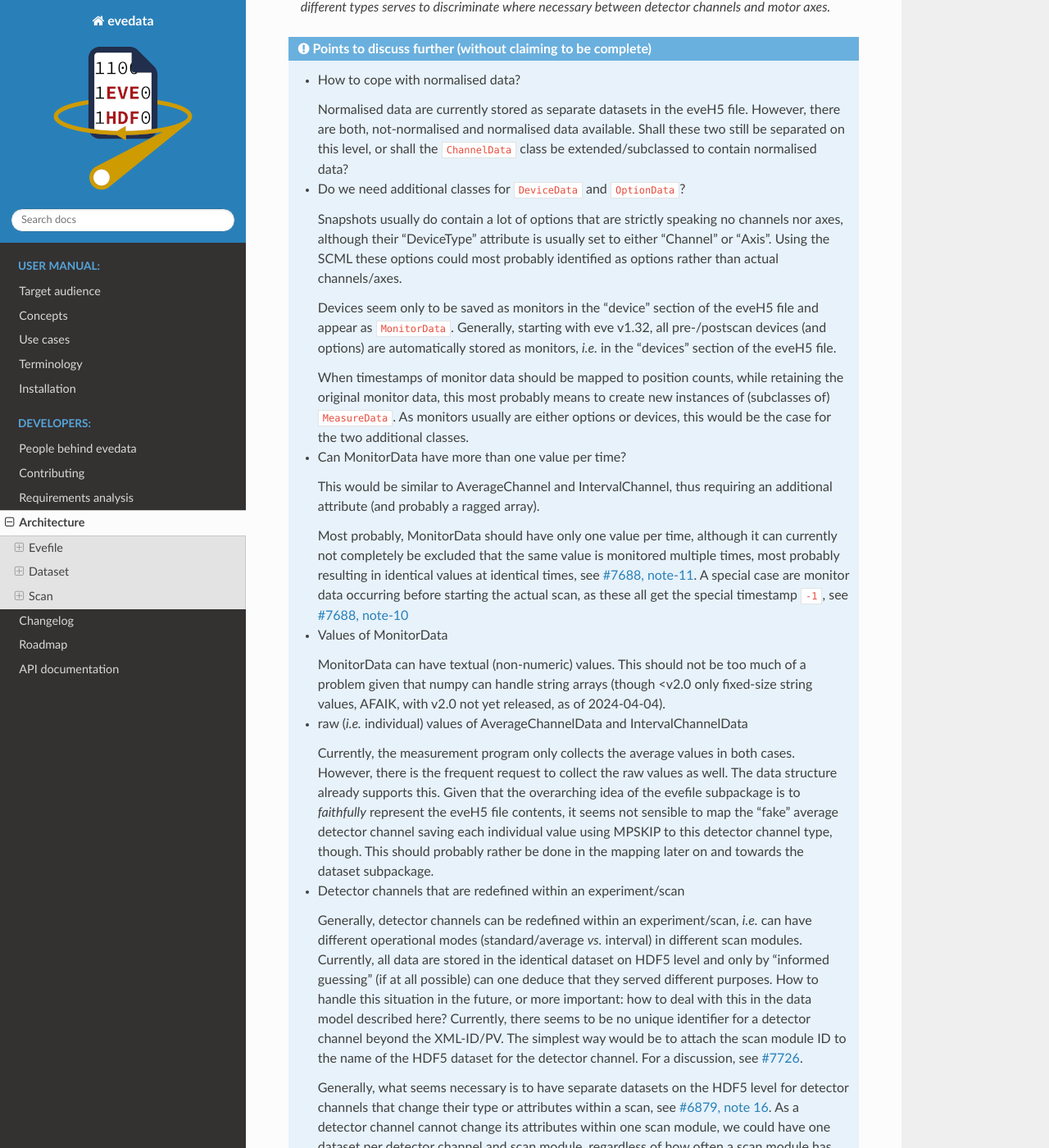
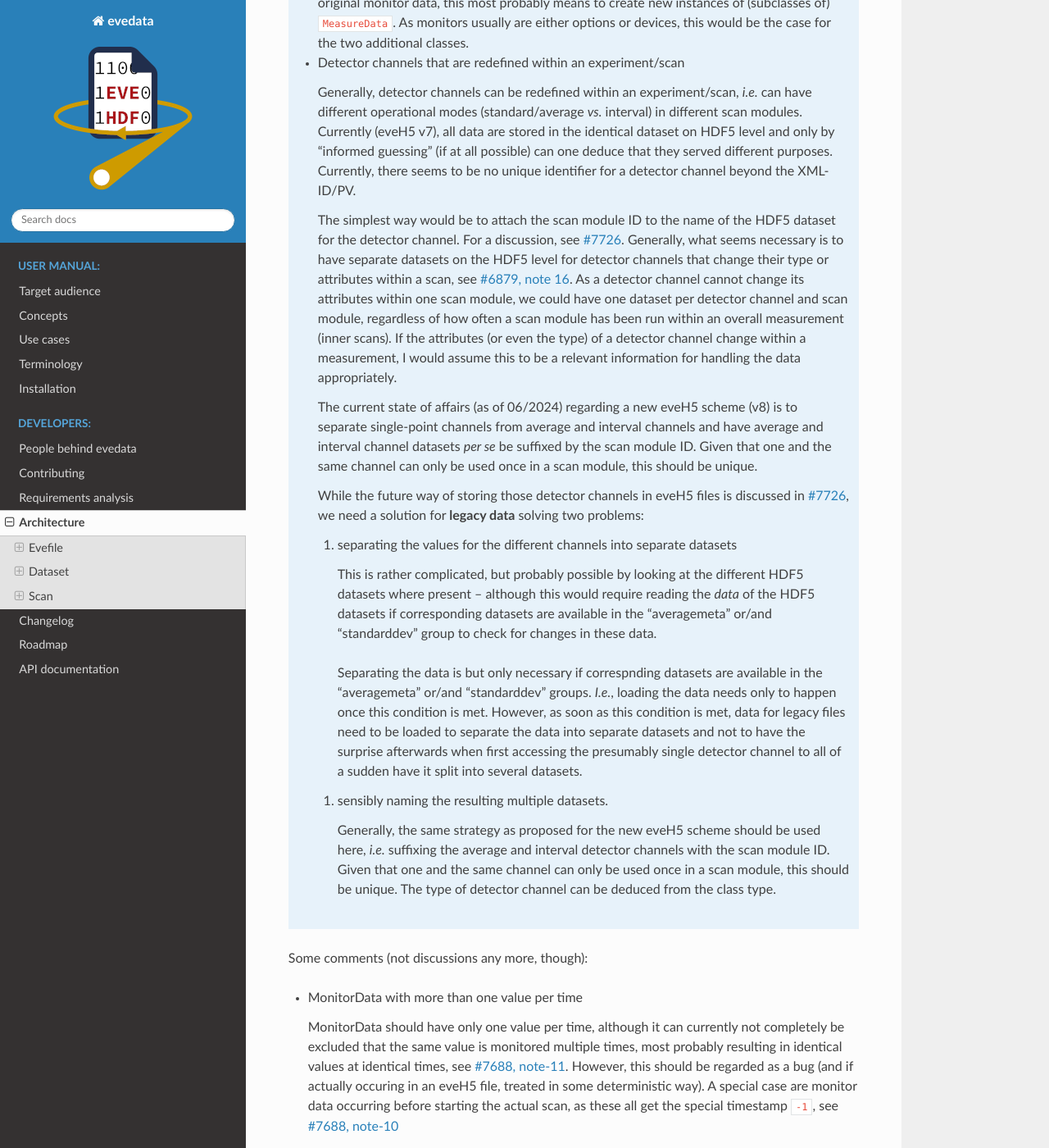
Before and after one commit to tillbiskup/evedata, a Sphinx documentation site: the page built from docs/architecture.rst, in a window 1280 px wide and 1400 px high, scrolled down 6924 px. Shown: the whole window at 82% size. Built offline with Sphinx 7.4.7 and the Read the Docs theme 2.0.0, drawn with Linux system fonts in a browser that asks for light colours; some of the changed text lies outside the part shown.

Commit message:
Cleanup architecture planning: remove many no longer open questions; update schemata accordingly

```diff
--- a/docs/architecture.rst
+++ b/docs/architecture.rst
@@ -113,67 +113,41 @@ Despite the opposite chain of dependencies, starting with the ``file`` module se
 
 .. admonition:: Points to discuss further (without claiming to be complete)
 
-    * Monitors
-
-      It turned out that we most probably need to distinguish between datasets from the standard and snapshot sections, as datasets on the HDF5 level can have identical names in both sections (and for good reasons). Hence, the current data model has two attributes/lists: data (for datasets of the standard section) and snapshots (for datasets of the snapshot section).
-
-      How to deal with monitors? It seems more consistent and logical to separate them into their own list as well, at least on the evefile subpackage level. This would relax the discussion as of how to map monitor timestamps to position counts, as monitors would be once more marked as clearly different from motor axes/detector channels.
-
     * Comments
 
       Is there a need to distinguish between file-level comments and life comments (aka log messages)? If so, shall this be done in the ``EveFile`` class or in the ``Comment`` class (possibly by means of two subtypes of the ``Comment`` class)?
-
-    * location attribute
-
-      In the UML schema, the "location" attribute of the HDF5 root group has already been renamed into "measurement_station", as this seems to fit better. How about renaming the attribute in the eveH5 schema as well?
 
 
 data module
 ~~~~~~~~~~~
 
-Data are organised in "datasets" within HDF5, and the ``evefile.data`` module provides the relevant entities to describe these datasets. Although currently (as of 03/2024, eve version 2.0) neither average nor interval detector channels save the individual data points, at least the former is a clear need of the engineers/scientists (see their use of the MPSKIP feature to "fake" an average detector channel saving the individual data points). Hence, the data model already respects this use case. As per position (count) there can be a variable number of measured points, the resulting array is no longer rectangular, but a "ragged array". While storing such arrays is possible directly in HDF5, the implementation within evedata is entirely independent of the actual representation in the eveH5 file.
+Data are organised in "datasets" within HDF5, and the ``evefile.data`` module provides the relevant entities to describe these datasets. Although currently (as of 06/2024, eve version 2.1) neither average nor interval detector channels save the individual data points, at least the former is a clear need of the engineers/scientists (see their use of the MPSKIP feature to "fake" an average detector channel saving the individual data points). Hence, the data model already respects this use case. As per position (count) there can be a variable number of measured points, the resulting array is no longer rectangular, but a "ragged array". While storing such arrays is possible directly in HDF5, the implementation within evedata is entirely independent of the actual representation in the eveH5 file.
 
 
 .. figure:: uml/evedata.evefile.data.*
     :align: center
     :width: 750px
 
-    Class hierarchy of the evefile.data module. Each class has a corresponding metadata class in the evefile.metadata module. While in this diagram, the child classes of MeasureData seem to be identical, they have a different type of metadata (see the evefile.metadata module below). Generally, having different types serves to discriminate where necessary between detector channels and motor axes.
+    Class hierarchy of the evefile.data module. Each class has a corresponding metadata class in the evefile.metadata module. While in this diagram, some child classes seem to be identical, they have a different type of metadata (see the evefile.metadata module below). Generally, having different types serves to discriminate where necessary between detector channels and motor axes.
 
 
 .. admonition:: Points to discuss further (without claiming to be complete)
 
-    * How to cope with normalised data?
-
-      Normalised data are currently stored as separate datasets in the eveH5 file. However, there are both, not-normalised and normalised data available. Shall these two still be separated on this level, or shall the ``ChannelData`` class be extended/subclassed to contain normalised data?
-
     * Do we need additional classes for ``DeviceData`` and ``OptionData``?
 
-      Snapshots usually do contain a lot of options that are strictly speaking no channels nor axes, although their "DeviceType" attribute is usually set to either "Channel" or "Axis". Using the SCML these options could most probably identified as options rather than actual channels/axes.
+      Snapshots usually do contain a lot of options that are strictly speaking no channels nor axes, although their "DeviceType" attribute is usually set to either "Channel" or "Axis". Using the SCML these options could most probably be identified as options rather than actual channels/axes.
 
       Devices seem only to be saved as monitors in the "device" section of the eveH5 file and appear as ``MonitorData``. Generally, starting with eve v1.32, all pre-/postscan devices (and options) are automatically stored as monitors, *i.e.* in the "devices" section of the eveH5 file.
 
       When timestamps of monitor data should be mapped to position counts, while retaining the original monitor data, this most probably means to create new instances of (subclasses of) ``MeasureData``. As monitors usually are either options or devices, this would be the case for the two additional classes.
 
-    * Can MonitorData have more than one value per time?
-
-      This would be similar to AverageChannel and IntervalChannel, thus requiring an additional attribute (and probably a ragged array).
-
-      Most probably, MonitorData should have only one value per time, although it can currently not completely be excluded that the same value is monitored multiple times, most probably resulting in identical values at identical times, see `#7688, note-11 <https://redmine.ahf.ptb.de/issues/7688#note-11>`_. A special case are monitor data occurring before starting the actual scan, as these all get the special timestamp ``-1``, see `#7688, note-10 <https://redmine.ahf.ptb.de/issues/7688#note-10>`_
-
-    * Values of MonitorData
-
-      MonitorData can have textual (non-numeric) values. This should not be too much of a problem given that numpy can handle string arrays (though <v2.0 only fixed-size string values, AFAIK, with v2.0 not yet released, as of 2024-04-04).
-
-    * raw (*i.e.* individual) values of AverageChannelData and IntervalChannelData
-
-      Currently, the measurement program only collects the average values in both cases. However, there is the frequent request to collect the raw values as well. The data structure already supports this. Given that the overarching idea of the evefile subpackage is to *faithfully* represent the eveH5 file contents, it seems not sensible to map the "fake" average detector channel saving each individual value using MPSKIP to this detector channel type, though. This should probably rather be done in the mapping later on and towards the dataset subpackage.
-
     * Detector channels that are redefined within an experiment/scan
 
-      Generally, detector channels can be redefined within an experiment/scan, *i.e.* can have different operational modes (standard/average *vs.* interval) in different scan modules. Currently, all data are stored in the identical dataset on HDF5 level and only by "informed guessing" (if at all possible) can one deduce that they served different purposes. How to handle this situation in the future, or more important: how to deal with this in the data model described here? Currently, there seems to be no unique identifier for a detector channel beyond the XML-ID/PV. The simplest way would be to attach the scan module ID to the name of the HDF5 dataset for the detector channel. For a discussion, see `#7726 <https://redmine.ahf.ptb.de/issues/7726>`_.
+      Generally, detector channels can be redefined within an experiment/scan, *i.e.* can have different operational modes (standard/average *vs.* interval) in different scan modules. Currently (eveH5 v7), all data are stored in the identical dataset on HDF5 level and only by "informed guessing" (if at all possible) can one deduce that they served different purposes. Currently, there seems to be no unique identifier for a detector channel beyond the XML-ID/PV.
 
-      Generally, what seems necessary is to have separate datasets on the HDF5 level for detector channels that change their type or attributes within a scan, see `#6879, note 16 <https://redmine.ahf.ptb.de/issues/6879#note-16>`_. As a detector channel cannot change its attributes within one scan module, we could have one dataset per detector channel and scan module, regardless of how often a scan module has been run within an overall measurement (inner scans). If the attributes (or even the type) of a detector channel change within a measurement, I would assume this to be a relevant information for handling the data appropriately.
+      The simplest way would be to attach the scan module ID to the name of the HDF5 dataset for the detector channel. For a discussion, see `#7726 <https://redmine.ahf.ptb.de/issues/7726>`_. Generally, what seems necessary is to have separate datasets on the HDF5 level for detector channels that change their type or attributes within a scan, see `#6879, note 16 <https://redmine.ahf.ptb.de/issues/6879#note-16>`_. As a detector channel cannot change its attributes within one scan module, we could have one dataset per detector channel and scan module, regardless of how often a scan module has been run within an overall measurement (inner scans). If the attributes (or even the type) of a detector channel change within a measurement, I would assume this to be a relevant information for handling the data appropriately.
+
+      The current state of affairs (as of 06/2024) regarding a new eveH5 scheme (v8) is to separate single-point channels from average and interval channels and have average and interval channel datasets *per se* be suffixed by the scan module ID. Given that one and the same channel can only be used once in a scan module, this should be unique.
 
       While the future way of storing those detector channels in eveH5 files is discussed in `#7726 <https://redmine.ahf.ptb.de/issues/7726>`_, we need a solution for **legacy data** solving two problems:
 
@@ -181,17 +155,36 @@ Data are organised in "datasets" within HDF5, and the ``evefile.data`` module pr
 
          This is rather complicated, but probably possible by looking at the different HDF5 datasets where present -- although this would require reading the *data* of the HDF5 datasets if corresponding datasets are available in the "averagemeta" or/and "standarddev" group to check for changes in these data.
 
+        Separating the data is but only necessary if correspnding datasets are available in the "averagemeta" or/and "standarddev" groups. *I.e.*, loading the data needs only to happen once this condition is met. However, as soon as this condition is met, data for legacy files need to be loaded to separate the data into separate datasets and not to have the surprise afterwards when first accessing the presumably single detector channel to all of a sudden have it split into several datasets.
+
       #. sensibly naming the resulting multiple datasets.
 
-      For the latter, the easiest solution would be to suffix an incrementing integer number for each individual detector channel. However: suffix *all* channel datasets if the channel got redefined, or only starting with the second?
+         Generally, the same strategy as proposed for the new eveH5 scheme should be used here, *i.e.* suffixing the average and interval detector channels with the scan module ID. Given that one and the same channel can only be used once in a scan module, this should be unique. The type of detector channel can be deduced from the class type.
 
-    * References to external data/files
 
-      There are measurements where for a given position count spectra (1D) or entire images (2D) are recorded. At least for the latter, the data usually reside in external files. Currently, the file name (including the full path, starting with which version of the eveH5 schema?) is stored as value in the dataset in these cases. For a discussion, see `#7732 <https://redmine.ahf.ptb.de/issues/7732>`_.
+Some comments (not discussions any more, though):
 
-      Generally, spectra (1D data per position count) contained within an eveH5 file in the "arraydata" group are modelled as ``ArrayChannelData``, with the ``_data`` attribute being a 2D numpy array. In case of storing images (2D data per position count), these data are modelled as ``AreaChannelData``, with the ``_data`` attribute being either a list of 2D/3D numpy arrays (containing the image data for one or different channels), a numpy array of arrays, or a 3D/4D array.
+* MonitorData with more than one value per time
 
-      While for a usual HDF5 dataset, the ``DataImporter`` object contains the eveH5 filename and dataset path for accessing the data, in case of external data, it contains a list of external filenames/references.
+  MonitorData should have only one value per time, although it can currently not completely be excluded that the same value is monitored multiple times, most probably resulting in identical values at identical times, see `#7688, note-11 <https://redmine.ahf.ptb.de/issues/7688#note-11>`_. However, this should be regarded as a bug (and if actually occuring in an eveH5 file, treated in some deterministic way). A special case are monitor data occurring before starting the actual scan, as these all get the special timestamp ``-1``, see `#7688, note-10 <https://redmine.ahf.ptb.de/issues/7688#note-10>`_
+
+* Values of MonitorData
+
+  MonitorData can have textual (non-numeric) values. This should not be too much of a problem given that numpy can handle string arrays (though <v2.0 only fixed-size string values, AFAIK, with v2.0 not yet released, as of 2024-04-04).
+
+* raw (*i.e.* individual) values of AverageChannelData and IntervalChannelData
+
+  Currently, the measurement program only collects the average values in both cases. However, there is the frequent request to collect the raw values as well. The data structure already supports this. Given that the overarching idea of the evefile subpackage is to *faithfully* represent the eveH5 file contents, it seems not sensible to map the "fake" average detector channel saving each individual value using MPSKIP to this detector channel type, though. This should probably rather be done in the mapping later on and towards the dataset subpackage.
+
+* References to external data/files
+
+  There are measurements where for a given position count spectra (1D) or entire images (2D) are recorded. At least for the latter, the data usually reside in external files. Currently, the file name (including the full path, starting with which version of the eveH5 schema?) is stored as value in the dataset in these cases. For a discussion, see `#7732 <https://redmine.ahf.ptb.de/issues/7732>`_.
+
+  Generally, spectra (1D data per position count) contained within an eveH5 file in the "arraydata" group are modelled as ``ArrayChannelData``, with the ``_data`` attribute being a 2D numpy array. In case of storing images (2D data per position count), these data are modelled as ``AreaChannelData``, with the ``_data`` attribute being either a list of 2D/3D numpy arrays (containing the image data for one or different channels), a numpy array of arrays, or a 3D/4D array.
+
+  While for a usual HDF5 dataset, the ``DataImporter`` object contains the eveH5 filename and dataset path for accessing the data, in case of external data, it contains a list of external filenames/references.
+
+
 
 
 metadata module
@@ -202,7 +195,7 @@ Data without context (*i.e.* metadata) are mostly useless. Hence, to every class
 
 .. note::
 
-    As compared to the UML schemata for the IDL interface, the decision of whether a certain piece of information belongs to data or metadata is slightly different here. Furthermore, there seems to be some (immutable) information currently stored in a dataset in HDF5 that could be stored as attribute - if it is truly not changing. Note, however, that detector channels can be redefined during a scan, but all values are stored in the identical dataset. Latest with average and interval detector channel, this leads already to problems in current eveH5 files, as information what kind of detector channel it was when is probably lost. Hence, this situation needs to be solved more fundamentally, probably.
+    As compared to the UML schemata for the IDL interface, the decision of whether a certain piece of information belongs to data or metadata is slightly different here. The main reason for this is the problem in current (as of eveH5 v7) files and redefined detector channels, leading to a loss of information that needs to be changed anyway and is discussed above for the data module. With separate datasets for different detector channels, the problem is solved and the immutable metadata belong to the metadata classes (and are converted to attributes on the HDF5 level in the future scheme, v8).
 
 
 .. figure:: uml/evedata.evefile.metadata.*
@@ -222,25 +215,15 @@ A note on the ``DeviceMetadata`` interface class: The eveH5 dataset correspondin
 As obvious from the UML diagram, the last option has been chosen. The name "DeviceMetadata" resembles the hierarchy in the ``scml.setup`` module and clearly distinguishes actual devices from datasets not containing data read from some instrument.
 
 
-.. admonition:: Points to discuss further (without claiming to be complete)
+Some comments (not discussions any more, though):
 
-    * Attributes "pv" and "transport_type"
+* Attributes "pv" and "access_mode"
 
-      "pv" is the EPICS process variable, transport type refers to the access mode (local vs. ca). Both are currently stored as one attribute "access" in the eveH5 datasets, separated by ":" in the form ``<transport_type>:<pv>``. Is there any good reason why these two values should be stored together in one attribute? If not, it may be sensible to change the eveH5 schema in the future for consistency. Reasons for separating both values come from the SCML schema.
+  "pv" is the EPICS process variable, "access_mode" refers to the access mode (local vs. ca, in the future additionally pva). Both are currently (as of eveH5 v7) stored as one attribute "access" in the eveH5 datasets, separated by ":" in the form ``<access_mode>:<pv>``. In the new eveH5 schema (v8), these attributes will be split into two attributes with the corresponding names.
 
-      Is there any real chance of having the identical PV with different transport types? If not, we could skip the "transport_type" attribute here, as this information is obtained from the SCML file anyway. The PV serves as unique identifier to map the information contained in the SCML to the datasets read from the eveH5 file.
+* Attributes for ``AverageChannelMetadata`` and ``IntervalChannelMetadata``
 
-    * Monitor metadata
-
-      Clearly, monitor metadata are not sufficiently modelled yet. In recent eveH5 files, they have only few attributes. Are there other attributes (comparable to the attributes of ``MeasureMetadata``) contained in the SCML file and could be read from there?
-
-      On a more fundamental level: What kind of data are the monitor data contained in the "device" group of an eveH5 file? Only options of detectors/channels and motors/axes? Or devices as well? Or even axes positions or channel values?
-
-      Is there any sensible chance to relate monitor datasets to datasets in the standard section? Currently, it looks like the eveH5 monitor datasets have no sensible/helpful "name" attribute, only an ID that partly resembles IDs in the standard section. (And of course, there are usually monitors that do not appear in any other section, hence cannot be related to other devices/datasets.)
-
-    * Attributes for ``AverageChannelMetadata`` and ``IntervalChannelMetadata``
-
-      The current model in the UML schemas of data and metadata assumes different data(sets) in case a detector channel gets redefined within a scan, see `#7726 <https://redmine.ahf.ptb.de/issues/7726>`_ and the discussion above. This should be verified and specified.
+  The current model in the UML schemas of data and metadata assumes different data(sets) in case a detector channel gets redefined within a scan, see `#7726 <https://redmine.ahf.ptb.de/issues/7726>`_ and the discussion above. This should be verified and specified.
 
 
 Controllers
```
Also changed, not shown: docs/uml/eveh5-v7.svg, docs/uml/eveh5-v8.svg, 3 other files.
